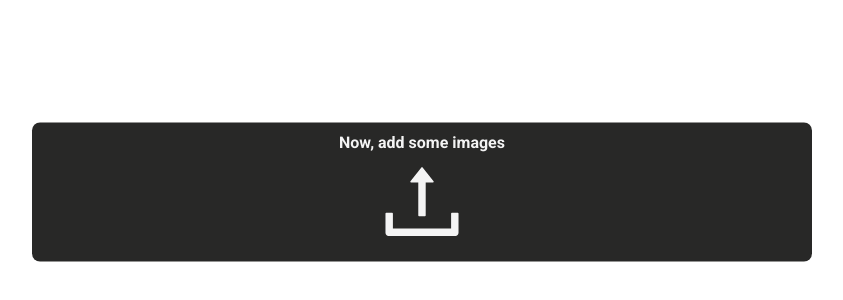
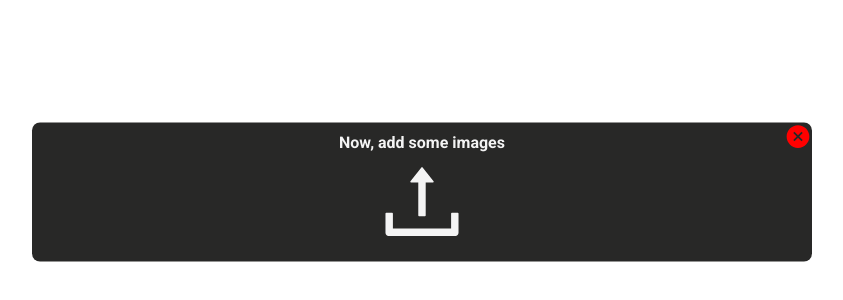
Before and after one commit to devguilhermecosta/my-portfolio-frontend, a React (Vite) app: page /work_images in a window 1280 px wide. Shown: the part 208-508 px from the top of the page, without its empty margins (228-1071 px from the left). Built offline with nearby package versions, Linux system fonts and the light colour scheme.

Commit message:
style: add animation to close the windows

```diff
--- a/src/components/imagesWorkManager/imagesWorkManager.module.css
+++ b/src/components/imagesWorkManager/imagesWorkManager.module.css
@@ -13,7 +13,7 @@
   display: flex;
   flex-direction: column;
   align-items: center;
-  animation: open 700ms ease-in-out forwards;
+  animation: open 700ms ease forwards;
   z-index: 1000;
 }
 
@@ -49,13 +49,8 @@
   border-radius: 8px;
 }
 
-.C_work_button_delete {
-  background-color: transparent;
-  border: none;
-  outline: none;
-  position: absolute;
-  top: 5px;
-  right: 5px;
+.close_windows {
+  animation: close 700ms ease forwards;
 }
 
 @media screen and (min-width: 600px) {
@@ -72,6 +67,12 @@
 
 @keyframes open {
   0% { top: -1000px; }
-  50% { top: 55%; }
+  25% { top: 55%; }
   100% { top: 50%; }
 }
+
+@keyframes close {
+  0% { top: 50%; }
+  50% { top: 55%; }
+  100% { top: -1000px; }
+}
--- a/src/components/imagesWorkManager/index.tsx
+++ b/src/components/imagesWorkManager/index.tsx
@@ -3,6 +3,7 @@ import SubmitInput from '../submitInput';
 import UploadInput from '../uploadInput';
 import { ChangeEvent, useState } from 'react';
 import { MdDelete } from "react-icons/md";
+import { IoCloseCircleSharp } from "react-icons/io5";
 
 interface ImageProps {
   image: File;
@@ -11,6 +12,7 @@ interface ImageProps {
 
 export default function ImagesWorkManager({ workId }: { workId: number }): JSX.Element {
   const [images, setImages] = useState<ImageProps[]>([]);
+  const [visible, setVisible] = useState(true);
 
   function handleImages(e: ChangeEvent<HTMLInputElement>) {
     const receivedImages = e.target.files;
@@ -35,7 +37,14 @@ export default function ImagesWorkManager({ workId }: { workId: number }): JSX.E
   }
 
   return (
-    <section className={Style.C_work_images_manager} >
+      <section className={`${Style.C_work_images_manager} ${!visible ? Style.close_windows : ''}`}>
+
+        <IoCloseCircleSharp
+          size={28}
+          style={{ color: 'red', position: 'absolute', top: 0, right: 0}}
+          onClick={() => setVisible(false)}
+        />
+
         <h1>now, add some images</h1>
 
         <UploadInput multiple={true} onChange={(e) => handleImages(e)}/>
@@ -43,12 +52,16 @@ export default function ImagesWorkManager({ workId }: { workId: number }): JSX.E
         <section className={Style.C_work_images_grid}>
           {images.length > 0 && images.map((image, index) => (
             <div style={{ position: 'relative' }} key={index}>
-            <button className={Style.C_work_button_delete} onClick={() => handleDelete(image.url)}>
               <MdDelete
                 size={28}
-                style={{ color: 'var(--contrast-l1)', outline: 'none', cursor: 'pointer',}}
+                style={{
+                  color: 'var(--contrast-l1)',
+                  cursor: 'pointer',
+                  position: 'absolute',
+                  top: 5, right: 5
+                }}
+                onClick={() => handleDelete(image.url)}
               />
-            </button>
               <img src={image.url} alt="work image" className={Style.C_work_images_img}/>
             </div>
           ))}
```
Lines whose indentation alone changed are shown as unchanged.
